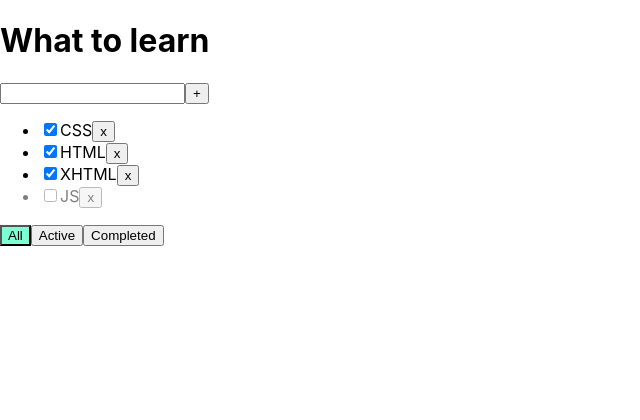
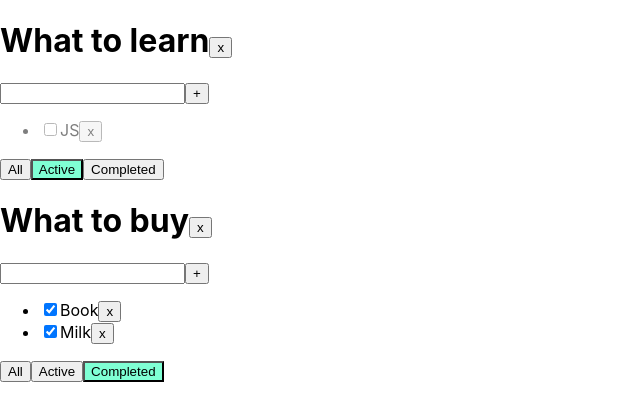
Before and after one commit to DaniilByrdin2/TS-Todo-List, a React (Create React App) app: page / in a window 1280 px wide. Shown: the top 420 px of the page, without its empty margins (0-640 px from the left). Built offline with nearby package versions, Linux system fonts and the light colour scheme.

Commit message:
Splitting the TodoList state (associative array) and adding a function to remove the TodoList

```diff
--- a/src/App.tsx
+++ b/src/App.tsx
@@ -5,81 +5,157 @@ import './App.css';
 
 import { TodoList } from './TodoList'
 
-import { TaskType } from "./TodoList";
-
 import { v1 as uuidv1 } from 'uuid';
-
-
-// const v1options = {
-//   node: [0x01, 0x23, 0x45, 0x67, 0x89, 0xab],
-//   clockseq: 0x1234,
-//   msecs: new Date('2011-11-01').getTime(),
-//   nsecs: 5678,
-// };
-
-
-let InitTasks: Array<TaskType> = [
-  { id: uuidv1(), title: "CSS" , isDone: true },
-  { id: uuidv1(), title: "HTML" , isDone: true },
-  { id: uuidv1(), title: "XHTML" , isDone: true },
-  { id: uuidv1(), title: "JS" , isDone: false },
-]
 
 
 export type FilterValueType = 'all' | 'completed' | 'active'; // или
 
+type todoLists = {
+  id: string,
+  title: string,
+  filter: FilterValueType,
+}
+
+
+
+
 
 function App() {
 
-  const [ tasks, setTasks ] = useState( InitTasks )
-  const [ filter, setFilter ] = useState<FilterValueType>("all")
 
+  const removeTask  = ( id: string, todoListId: string ) => {
+    const allTasks = allTasksObj[ todoListId ]
 
-  const removeTask  = ( id: string ) => {
-    setTasks( tasks.filter( e  => id !== e.id  ) )
+    const filteredTasks = allTasks.filter( e  => id !== e.id )
+
+    allTasksObj[ todoListId ] = filteredTasks
+
+    setAllTasksObj( { ...allTasksObj } )
   }
 
-  const changeFilter = ( value: FilterValueType ) => {
-    setFilter( value )
+  const addTask = ( title: string, todoListId: string ) => {
+
+    // созаем новую task
+    const newTask = { id: uuidv1(), title, isDone: false }
+    // находим массив task по id todoList
+    const allTasks = allTasksObj[todoListId]
+    // добавляем task в массив
+    const newArrTask = [ ...allTasks, newTask ]
+
+    allTasksObj[todoListId] = newArrTask
+
+    setAllTasksObj( { ...allTasksObj,  } )
   }
 
-  const addTask = ( title: string ) => {
-    setTasks( [ ...tasks, { id: uuidv1(), title, isDone: false }] )
-  }
+  const changeStatusTask = ( idTask: string, isDone: boolean, idTodoList: string ) => {
 
-  const changeStatusTask = ( idTask: string, isDone: boolean ) => {
-    const newTask = tasks.find( t => t.id === idTask )
+    const arrTasks = allTasksObj[ idTodoList ]
 
-    if( newTask ) {
-      newTask.isDone = isDone
+    let changeTask = arrTasks.find( e => e.id === idTask )
+
+    if(changeTask) {
+      changeTask.isDone = isDone
+
+      allTasksObj[idTodoList] = arrTasks
+
+      setAllTasksObj( { ...allTasksObj } )
     }
-
-    setTasks( [ ...tasks ] )
 
   }
 
 
-  let tasksForTodoList = tasks
 
-  if (filter === "completed") {
-    tasksForTodoList = tasks.filter( t => t.isDone === true )
-  }
-  if (filter === "active") {
-    tasksForTodoList = tasks.filter( t => t.isDone === false )
+
+
+  // todoLists!
+
+  const todoListsID_1 = uuidv1()
+  const todoListsID_2 = uuidv1()
+
+  const [ todoLists, setTodoLists] = useState<Array<todoLists>>(
+    [
+      { id: todoListsID_1, title: "What to learn" , filter: "active" },
+      { id: todoListsID_2, title: "What to buy" , filter: "completed" },
+    ]
+  )
+
+
+  // ассщциативный массив
+
+  const [ allTasksObj, setAllTasksObj ] = useState( {
+    [ todoListsID_1 ]: [
+      { id: uuidv1(), title: "CSS" , isDone: true },
+      { id: uuidv1(), title: "HTML" , isDone: true },
+      { id: uuidv1(), title: "React" , isDone: true },
+      { id: uuidv1(), title: "JS" , isDone: false },
+    ],
+
+    [ todoListsID_2 ]: [
+      { id: uuidv1(), title: "Book" , isDone: true },
+      { id: uuidv1(), title: "Milk" , isDone: true },
+    ]
+
+
+  } )
+
+  const changeFilter = ( value: FilterValueType, ID: string ) => {
+
+    let todoListFilter = todoLists.find( e => e.id === ID )
+
+    if (todoListFilter) {
+      todoListFilter.filter = value
+      setTodoLists( [ ...todoLists ] )
+    }
+
   }
 
+  const removeTodoList = (ID: string) => {
+
+    const newTodoLists = todoLists.filter(e => e.id !== ID)
+
+    setTodoLists( newTodoLists )
+
+    // удалить данные о задачах если сам лист удален
+    delete allTasksObj[ID]
+    setAllTasksObj( { ...allTasksObj } )
+
+  }
 
   return (
     <div>
-      <TodoList
-        changeStatusTask = { changeStatusTask }
-        changeFilter = { changeFilter }
-        removeTask = { removeTask }
-        addNewTask = { addTask }
-        title = { 'What to learn'}
-        tasks = { tasksForTodoList }
-        filterActiveBtn = { filter }
-      />
+
+      {
+        todoLists.map( ( el ) => {
+
+          let tasksForTodoList = allTasksObj[ el.id ]
+
+          if (el.filter === "completed") {
+            tasksForTodoList = tasksForTodoList.filter(t => t.isDone === true)
+          }
+          if (el.filter === "active") {
+            tasksForTodoList = tasksForTodoList.filter(t => t.isDone === false)
+          }
+
+          return <TodoList
+            key={ el.id }
+
+            idTodoList = { el.id }
+
+            removeTodoList = { removeTodoList }
+
+            changeStatusTask={changeStatusTask}
+            changeFilter={changeFilter}
+            removeTask={removeTask}
+            addNewTask={addTask}
+
+            title={ el.title }
+            filterActiveBtn={el.filter}
+
+            tasks={tasksForTodoList}
+          />
+        } )
+      }
+
     </div>
   );
 }
--- a/src/TodoList.tsx
+++ b/src/TodoList.tsx
@@ -14,13 +14,15 @@ export type TaskType = {
 }
 
 type PropsType = {
+    idTodoList: string,
     title: string,
     tasks: Array<TaskType>,
     filterActiveBtn: FilterValueType,
-    changeStatusTask: ( id: string, isDone: boolean  ) => void ,
-    addNewTask: ( value: string ) => void
-    removeTask: ( value: string ) => void,
-    changeFilter: ( value: FilterValueType ) => void //void = ничего не врозвращает
+    removeTodoList: ( idTodoList: string ) =>  void
+    changeStatusTask: ( id: string, isDone: boolean, idTodoList: string ) => void ,
+    addNewTask: ( value: string, idTodoList: string ) => void
+    removeTask: ( value: string, idTodoList: string ) => void,
+    changeFilter: ( value: FilterValueType, todoListId: string ) => void //void = ничего не врозвращает
     // tasks: TaskType[]
 }
 
@@ -50,19 +52,25 @@ export function TodoList( props: PropsType ) {
       setError( 'Field is required' )
       return
     }
-    props.addNewTask( textTask )
+    props.addNewTask( textTask, props.idTodoList )
     setTextTask('')
   }
 
-  const onAllClickHandler = () => props.changeFilter("all")
-  const onActiveClickHandler = () => props.changeFilter("active")
-  const onCompletedClickHandler = () => props.changeFilter("completed")
+  const onAllClickHandler = () => props.changeFilter("all", props.idTodoList)
+  const onActiveClickHandler = () => props.changeFilter("active", props.idTodoList)
+  const onCompletedClickHandler = () => props.changeFilter("completed", props.idTodoList)
 
+  const removeAllTodoList = () => {
+    props.removeTodoList( props.idTodoList )
+  }
 
 
     return (
       <div>
-        <h1>{ props.title } </h1>
+        <h1>
+          { props.title }
+          <button onClick={ removeAllTodoList }>x</button>
+        </h1>
 
         <div>
           <input type="text"
@@ -80,10 +88,10 @@ export function TodoList( props: PropsType ) {
 
             <ul>
                 {props.tasks.map(( { id, title, isDone } ) => {
-                    const onRemoveHandler = () => props.removeTask( id )
+                    const onRemoveHandler = () => props.removeTask( id, props.idTodoList )
 
                     const onChangeHandler = ( e: ChangeEvent<HTMLInputElement> ) => {
-                      props.changeStatusTask( id, e.currentTarget.checked )
+                      props.changeStatusTask( id, e.currentTarget.checked, props.idTodoList )
                     }
 
                     return (
```
